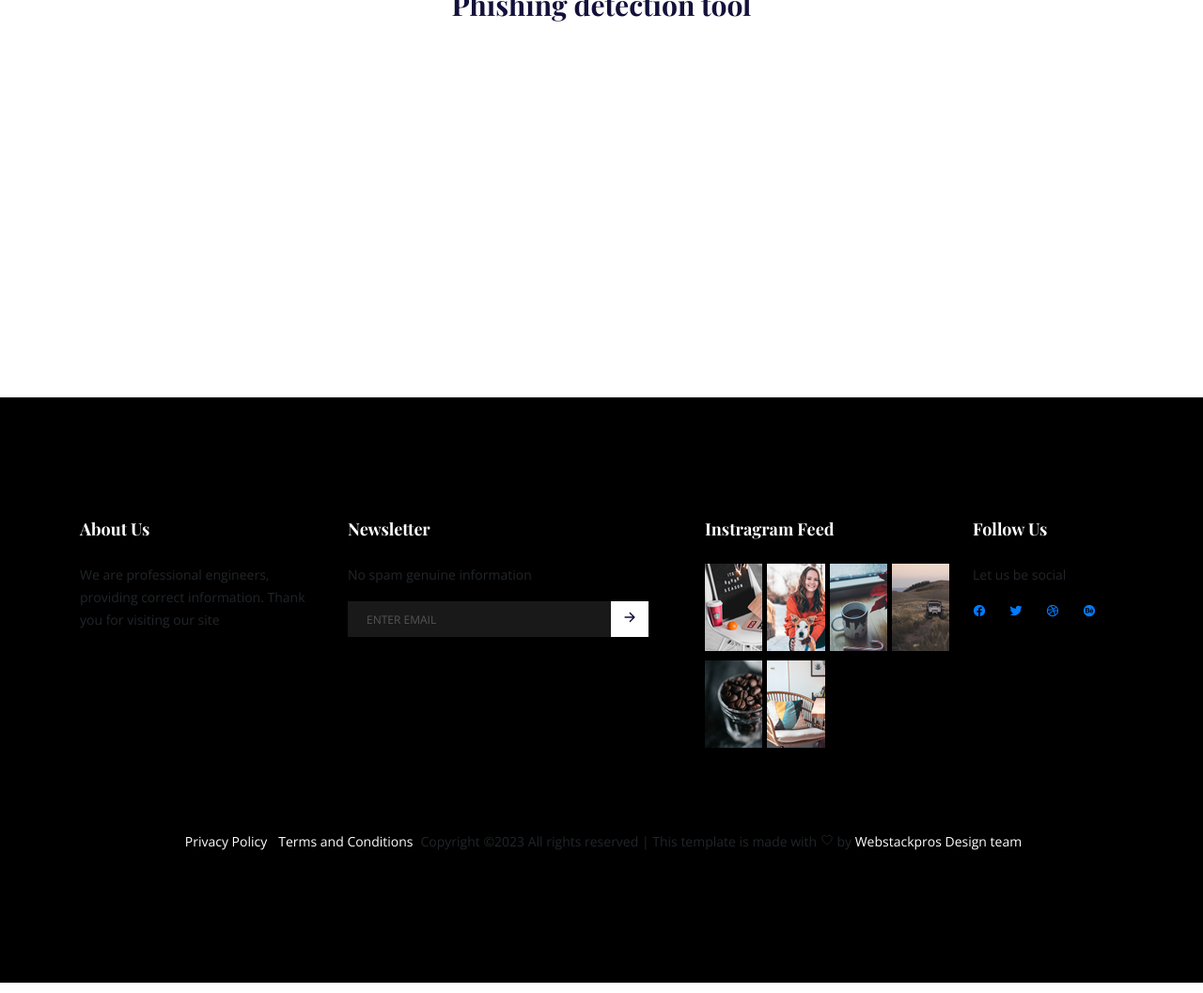
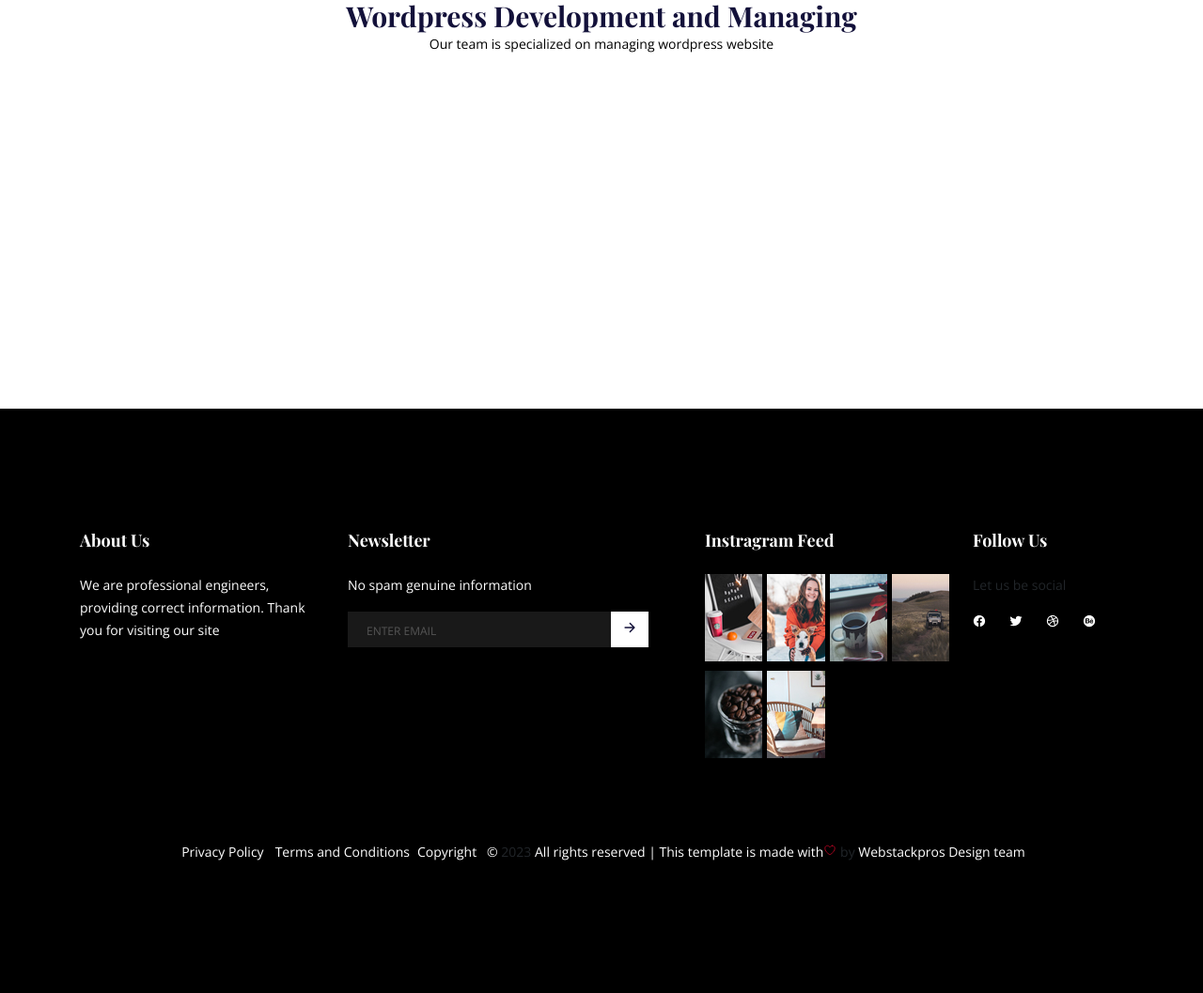
Before and after one commit to RajrupDasid/resume_blog_backend_refactored-garbanzo, a Django app: page /aboutus/ in a window 1280 px wide. Shown: the part 2979-4036 px from the top of the page at 94% size. Run offline with Django 4.2, Linux system fonts and the light colour scheme; some libraries are stand-ins or nearby versions; some web fonts are replaced.

Commit message:
styling rectified
Signed-off-by: RajrupDasid <rajrupofficialid@protonmail.com>

```diff
--- a/controller/static/css/about.css
+++ b/controller/static/css/about.css
@@ -29,6 +29,9 @@
     width: auto;
     height: 100%;
     margin-left: 0px;
+  }
+  .tcontainer{
+    margin-left: 700px;
   }
 
   .rightabout p {
@@ -160,4 +163,7 @@
       margin-left: 18px;
       margin-top: 59px; /* Full width text on smaller screens */
     }
+    .tcontainer{
+      margin-left: -720px;
+    }
   }
--- a/controller/templates/aboutus.html
+++ b/controller/templates/aboutus.html
@@ -18,18 +18,19 @@
   </header>
   <section class="firstabout">
     <div class="circular--landscape">
-      <img src="https://www.crio.do/blog/content/images/2021/04/Full-stack-development-blueprint.png" alt="coder">
+      <img src="{% static 'images/pro.png' %}" alt="coder">
     </div>
     <div class="rightabout">
       <h1>Hello from Webstackpros team</h1>
-      <p>
-        <span class="leamon">We are a team of professional engineers</span>
+      <p style="
+        line-height: 38px;">
+        We are a team of professional engineers
       </p>
     </div>
   </section>
   <hr>
   <div class="py-10">
-    <div className="tcontainer" style="margin-left: 700px;">
+    <div className="tcontainer">
       <!-- tech stack-->
       <div className="techstack">
         <div className="weapon">
@@ -104,29 +105,29 @@
           <!-- Service cards -->
           <div class="service-card">
             <div class="card-image">
-              <img class="card-image" style="height: 500px; width: 500px;margin-top: 20px;" src="https://www.crio.do/blog/content/images/2021/04/Full-stack-development-blueprint.png" alt="cardimage">
+              <img class="card-image" style="height: 500px; width: 500px;margin-top: 20px;" src="{% static 'images/log.png' %}" alt="cardimage">
             </div>
             <div class="card-content">
               <h2>Security System</h2>
-              <p>We have experience developing robust security systems that can prevent cloud-to-application exploits</p>
+              <p style="color: black;">We have experience developing robust security systems that can prevent cloud-to-application exploits</p>
             </div>
           </div>
           <div class="service-card">
             <div class="card-image">
-              <img class="card-image" style="height: 500px; width: 500px;margin-top: 20px;" src="https://www.crio.do/blog/content/images/2021/04/Full-stack-development-blueprint.png" alt="cardimage">
+              <img class="card-image" style="height: 500px; width: 500px;margin-top: 20px;" src="{% static 'images/eco.png' %}" alt="cardimage">
             </div>
             <div class="card-content">
               <h2>Ecommerce Management with CMS</h2>
-              <p>We took expertise in making automatic ecommerce applications</p>
+              <p style="color: black;">We took expertise in making automatic ecommerce applications</p>
             </div>
           </div>
           <div class="service-card">
             <div class="card-image">
-              <img class="card-image" style="height: 500px; width: 500px;margin-top: 20px;" src="https://www.crio.do/blog/content/images/2021/04/Full-stack-development-blueprint.png" alt="cardimage">
+              <img class="card-image" style="height: 500px; width: 500px;margin-top: 20px;" src="{% static 'images/wop.png' %}" alt="cardimage">
             </div>
             <div class="card-content">
-              <h2>Phishing detection tool</h2>
-              <p>We have developed a phishing and malware detection tool to prevent users from accessing malicious websites</p>
+              <h2>Wordpress Development and Managing</h2>
+              <p style="color: black;">Our team is specialized on managing wordpress website</p>
             </div>
           </div>
           <!-- Add more service cards as needed -->
--- a/templates/modals/footer.html
+++ b/templates/modals/footer.html
@@ -6,7 +6,7 @@
         <div class="col-lg-3  col-md-6 col-sm-6">
           <div class="single-footer-widget">
             <h6>About Us</h6>
-            <p>
+            <p style="color: white;">
               We are professional engineers, providing correct information.
               Thank you for visiting our site
             </p>
@@ -15,7 +15,7 @@
         <div class="col-lg-4  col-md-6 col-sm-6">
           <div class="single-footer-widget">
             <h6>Newsletter</h6>
-            <p>No spam genuine information</p>
+            <p style="color: white;">No spam genuine information</p>
             <div class="" id="mc_embed_signup">
 
               <form method="post">
@@ -58,10 +58,10 @@
             <h6>Follow Us</h6>
             <p>Let us be social</p>
             <div class="footer-social d-flex align-items-center">
-              <a href="https://www.facebook.com"><ion-icon name="logo-facebook"></ion-icon></a>
-              <a href="www.twitter.com"><ion-icon name="logo-twitter"></ion-icon></a>
-              <a href="www.dribble.com"><ion-icon name="logo-dribbble"></ion-icon></a>
-              <a href="www.behance.net"><ion-icon name="logo-behance"></ion-icon></a>
+              <a href="https://www.facebook.com"><ion-icon name="logo-facebook" style="color: white;"></ion-icon></a>
+              <a href="https://www.twitter.com"><ion-icon name="logo-twitter" style="color: white;"></ion-icon></a>
+              <a href="https://www.dribble.com"><ion-icon name="logo-dribbble" style="color: white;"></ion-icon></a>
+              <a href="https://www.behance.net"><ion-icon name="logo-behance" style="color: white;"></ion-icon></a>
             </div>
           </div>
         </div>
@@ -78,7 +78,7 @@
         </p>
         <p class="footer-text m-0">
 
-Copyright &copy;<script>document.write(new Date().getFullYear());</script> All rights reserved | This template is made with <ion-icon name="heart-outline"></ion-icon>  by <a href="https://www.webstackpros.net" target="_blank">Webstackpros Design team</a>
+<span style="color: white;">Copyright &nbsp; &copy;</span>&nbsp;<script>document.write(new Date().getFullYear());</script> <span style="color: white;">All rights reserved | This template is made with</span><ion-icon name="heart-outline" style="color:rgb(182, 6, 35);"></ion-icon>  by <a href="https://www.webstackpros.net" target="_blank">Webstackpros Design team</a>
 </p>
 
       </div>
```
Also changed, not shown: controller/templates/blog-single.html (+7 -7 lines), controller/templates/category.html (+4 -4 lines), controller/templates/index.html (+7 -7 lines).
